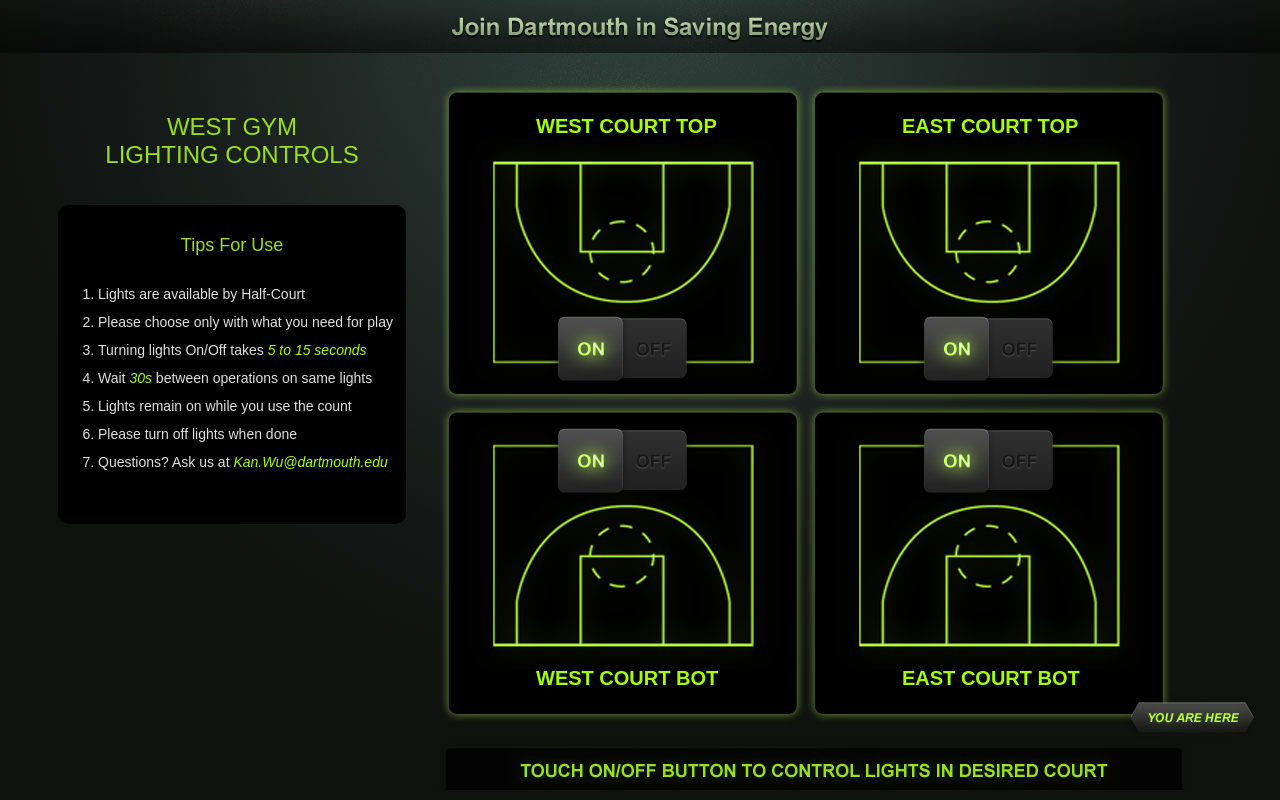
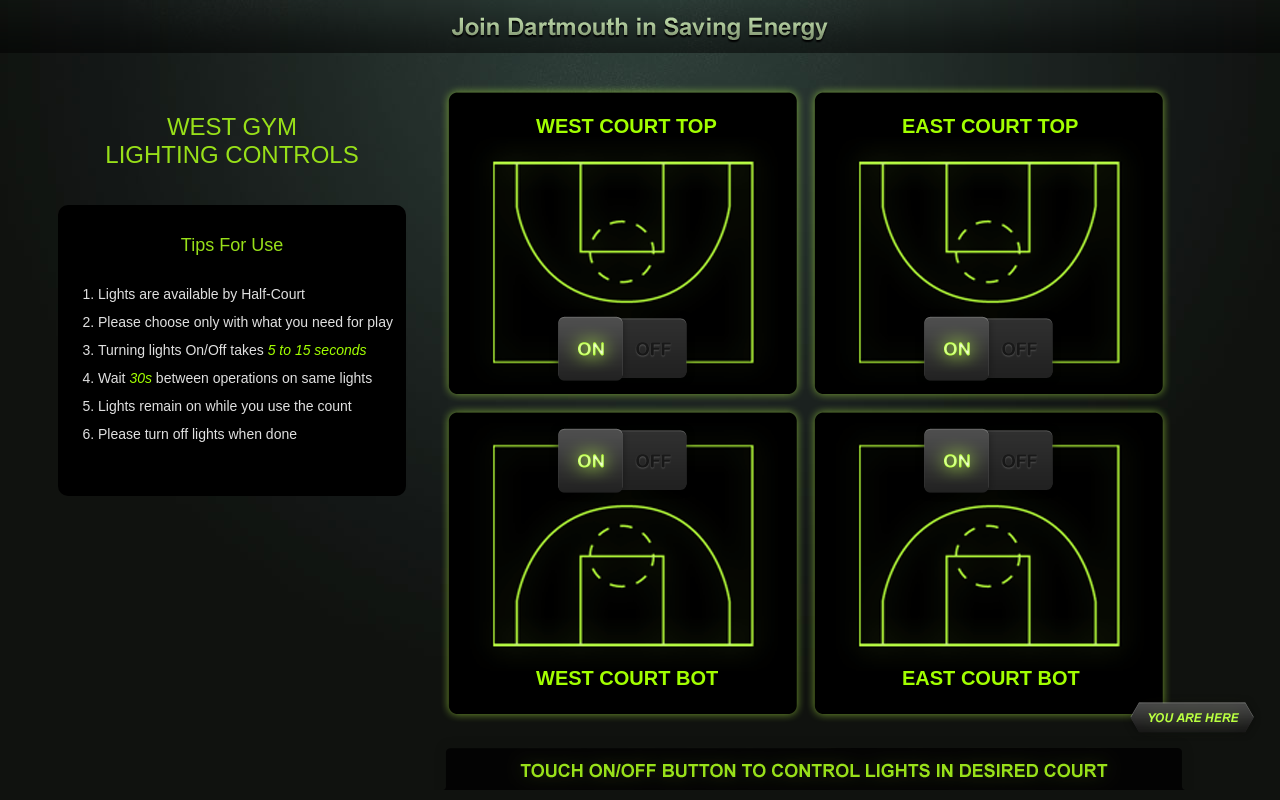
Before and after one commit to wukan/gym-lighting, a PHP site: page / in a window 1280 px wide. Run offline with PHP 8.4, Linux system fonts and the light colour scheme; data that the repository does not hold is empty.

Commit message:
remove my email address

```diff
--- a/index.php
+++ b/index.php
@@ -24,7 +24,7 @@
               <li>Wait <span>30s</span> between operations on same lights</li>
               <li>Lights remain on while you use the count</li>
               <li>Please turn off lights when done</li>
-              <li>Questions? Ask us at <span>Kan.Wu@dartmouth.edu</span></li>
+              <!--<li>Questions? Ask us at <span>Kan.Wu@dartmouth.edu</span></li>--!>
             </ol>
           </div>
           <br class="clear" />
```
